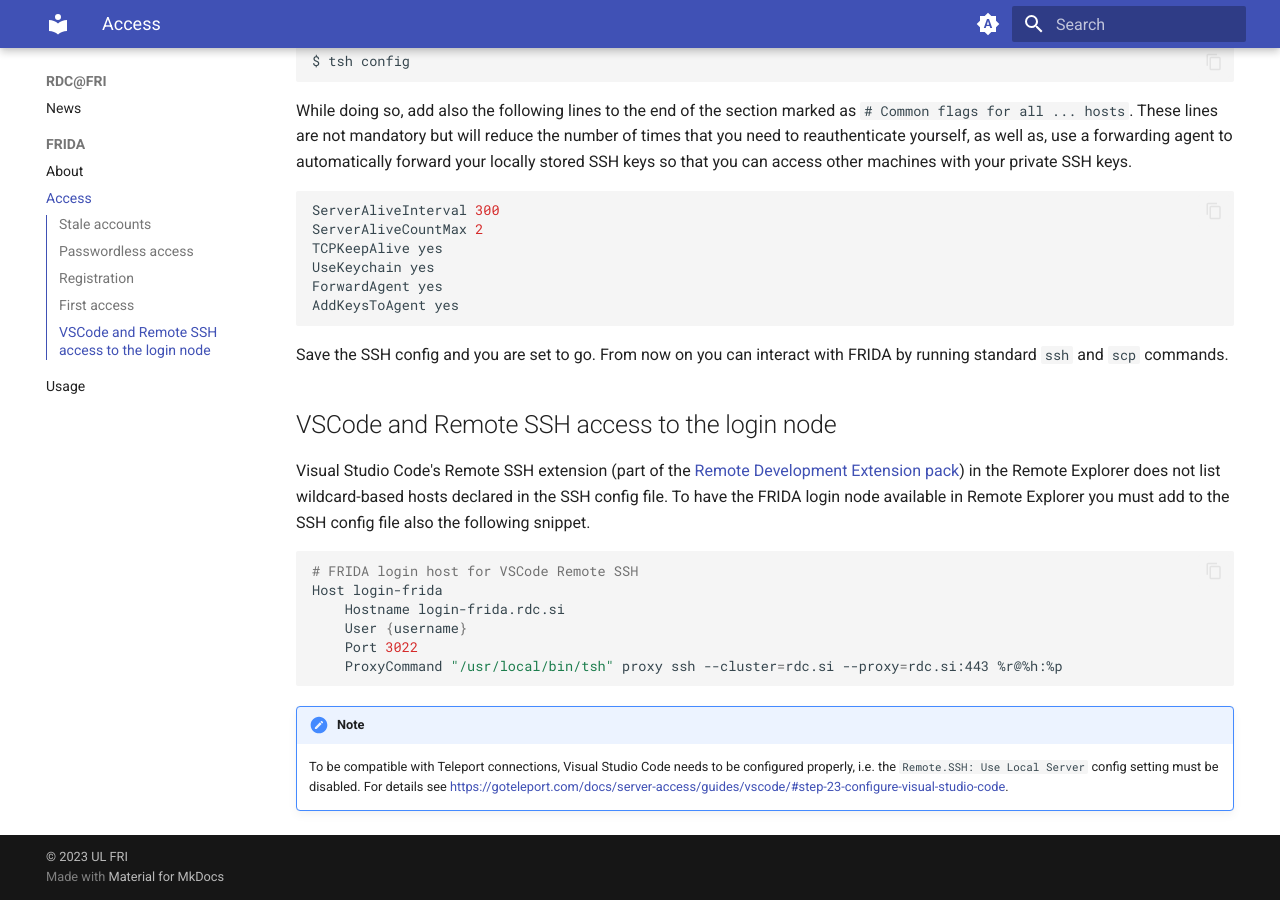
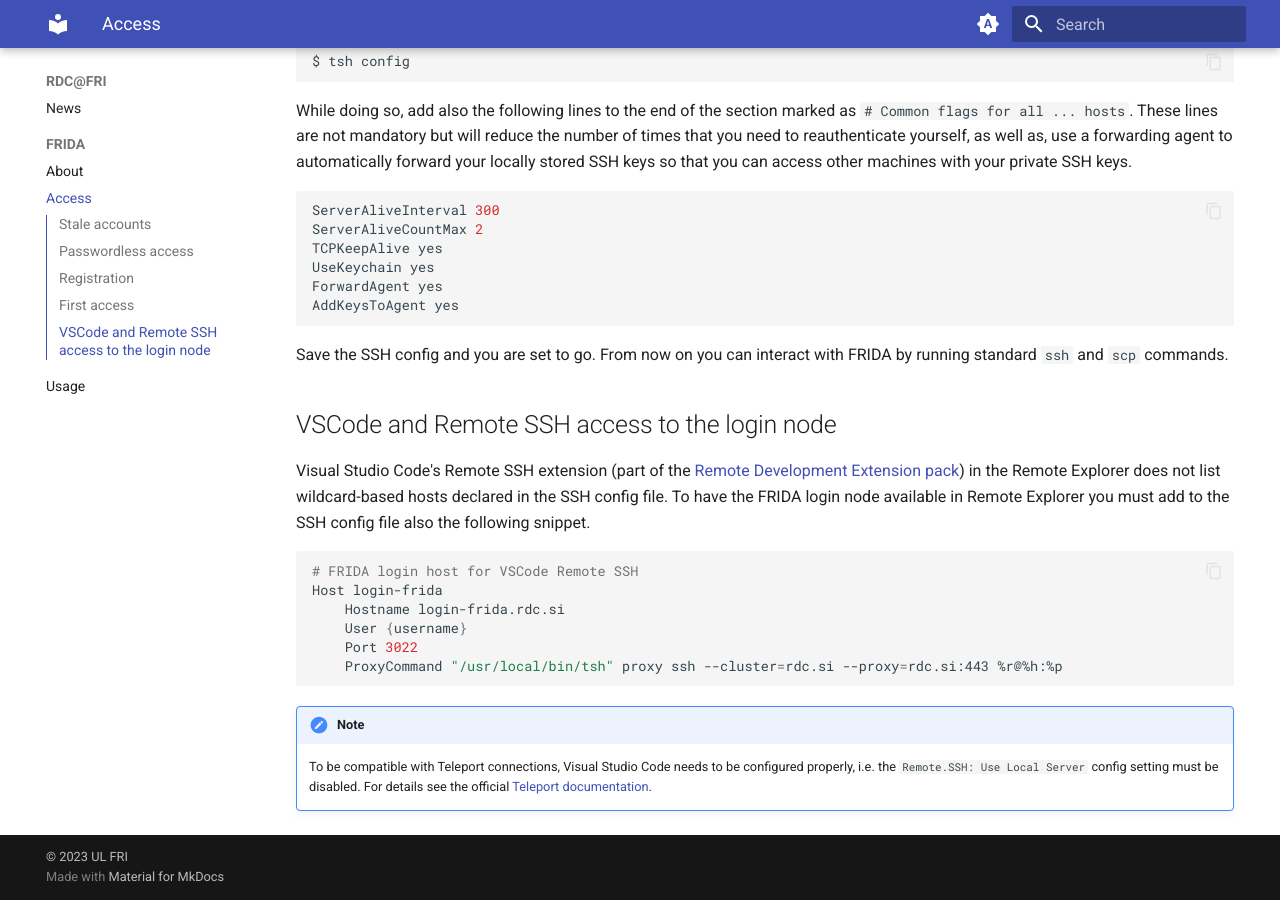
Before and after one commit to UL-FRI/docs.rdc.si, an MkDocs documentation site: the page built from docs/FRIDA/access.md, in a window 1280 px wide and 900 px high, scrolled down 1757 px. Built offline with MkDocs 1.6.1 and Material for MkDocs 9.7.7, drawn with Linux system fonts in a browser that asks for light colours.

Commit message:
refactor: remove inline link
Signed-off-by: Iztok Lebar Bajec <ilb@fri.uni-lj.si>

````diff
--- a/docs/FRIDA/access.md
+++ b/docs/FRIDA/access.md
@@ -79,4 +79,4 @@
 ```
 
 !!! note
-    To be compatible with Teleport connections, Visual Studio Code needs to be configured properly, i.e. the `Remote.SSH: Use Local Server` config setting must be disabled. For details see https://goteleport.com/docs/server-access/guides/vscode/#step-23-configure-visual-studio-code.
+    To be compatible with Teleport connections, Visual Studio Code needs to be configured properly, i.e. the `Remote.SSH: Use Local Server` config setting must be disabled. For details see the official [Teleport documentation](https://goteleport.com/docs/server-access/guides/vscode/#step-23-configure-visual-studio-code).
````
